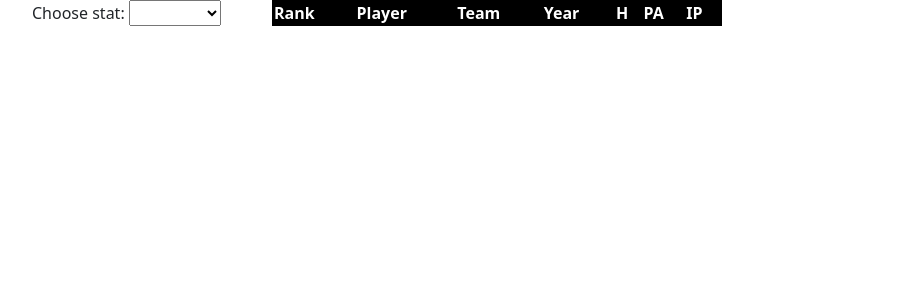
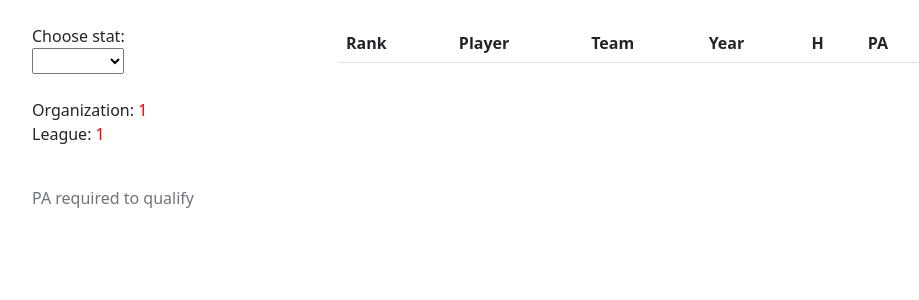
Before and after one commit to haueter19/baseball, a FastAPI app: page /records/pitching/season/1/1 in a window 1280 px wide. Shown: the part 56-356 px from the top of the page, without its empty margins (8-927 px from the left). Run offline with FastAPI, Linux system fonts and the light colour scheme; lists and menus that the app fills with data are empty; parts of the project's set-up code (start-up, migrations or seed data) failed here and were passed over; some libraries are stand-ins or nearby versions.

Commit message:
Update season_records.html

```diff
--- a/templates/season_records.html
+++ b/templates/season_records.html
@@ -10,9 +10,10 @@
 {% block p_records_career %}{{ org }}/{{ lg }}{% endblock %}
 {% block content %}
 
-<div style="display:flex;">
-    <div style="flex:20%">
-        <label for="sort_list">Choose stat:</label>
+<br>
+<div class="row">
+    <div class="col-lg-3">
+        <label for="sort_list">Choose stat:</label><br>
         <select name="stat" id="sort_list" onchange="window.location = '/records/{{ type }}/season/{{ org }}/{{ lg }}?stat='+this.options[this.selectedIndex].value;">
             {% for col in df2 %}
             {% if col not in ['PID', 'Org', 'League', 'Team', 'Year', 'First', 'Last'] %}
@@ -20,9 +21,16 @@
             {% endif %}
             {% endfor %}
         </select>
+        <p>
+            <br>Organization: <font color="red">{{ org }}</font>
+            <br>League: <font color="red">{{ lg }}</font>
+        </p>
+        <p class="text-muted">
+            <br>{{ qual }} PA required to qualify
+        </p>
     </div>
-    <div style="flex:80%;">
-        <table class='dataframe' id='df_table' style="width:450px;cursor:default;">
+    <div class="col-lg-8">
+        <table class='table table-hover w-75' id='df_table' style="cursor:default;">
             <tr>
                 <th>Rank</th>
                 <th align='left'>Player</th>
@@ -30,7 +38,6 @@
                 <th align='center'>Year</th>
                 <th align='center'>{{ stat }}</th>
                 <th align='center'>PA</th>
-                <th align='center'>IP</th>
             </tr>
                 {% for key,val in df2.iterrows() %}
                 <tr>
@@ -40,17 +47,18 @@
                     <td align='center'><a href="/stats/hitting/{{ org }}/{{ lg }}/league/{{ val['Year'] }}">{{ val['Year'] }}</a></td>
                     <td align='center'>{{ val['stat'] }}</td>
                     <td align='center'>{{ val['PA']}}</td>
-                    <td align='center'>{{ val['IP']}}</td>
                 </tr>
                 {% endfor %}
         </table>
     </div>
-    <script>
-        var url_string = window.location.href;
-        var url = new URL(url_string);
-        var c = url.searchParams.get("stat");
-        $('#sort_list').val(c);
-    </script>
+    <div class="col-lg-1"></div>
 </div>
 
+<script>
+    var url_string = window.location.href;
+    var url = new URL(url_string);
+    var c = url.searchParams.get("stat");
+    $('#sort_list').val(c);
+</script>
+
 {% endblock %}
```
